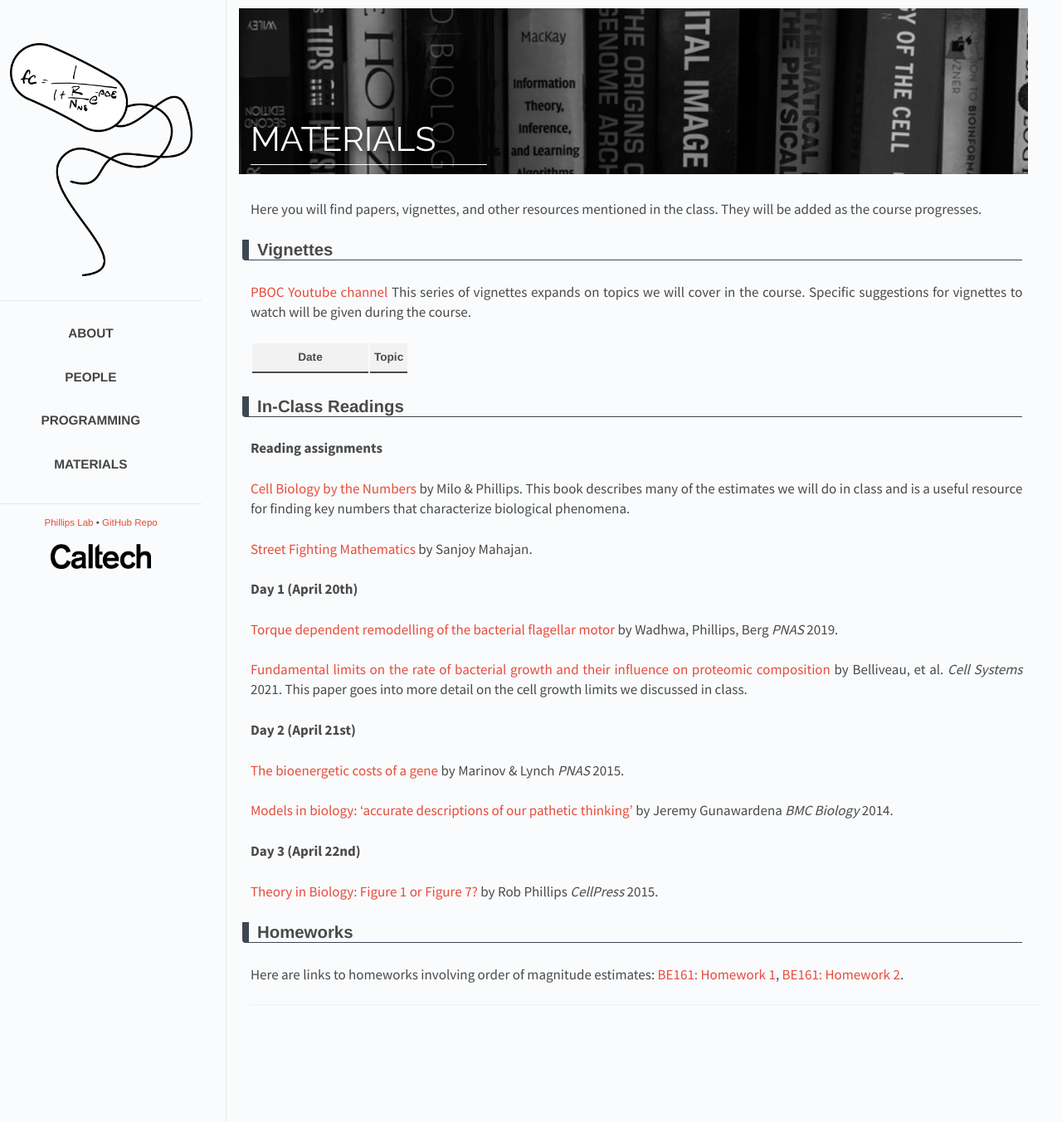
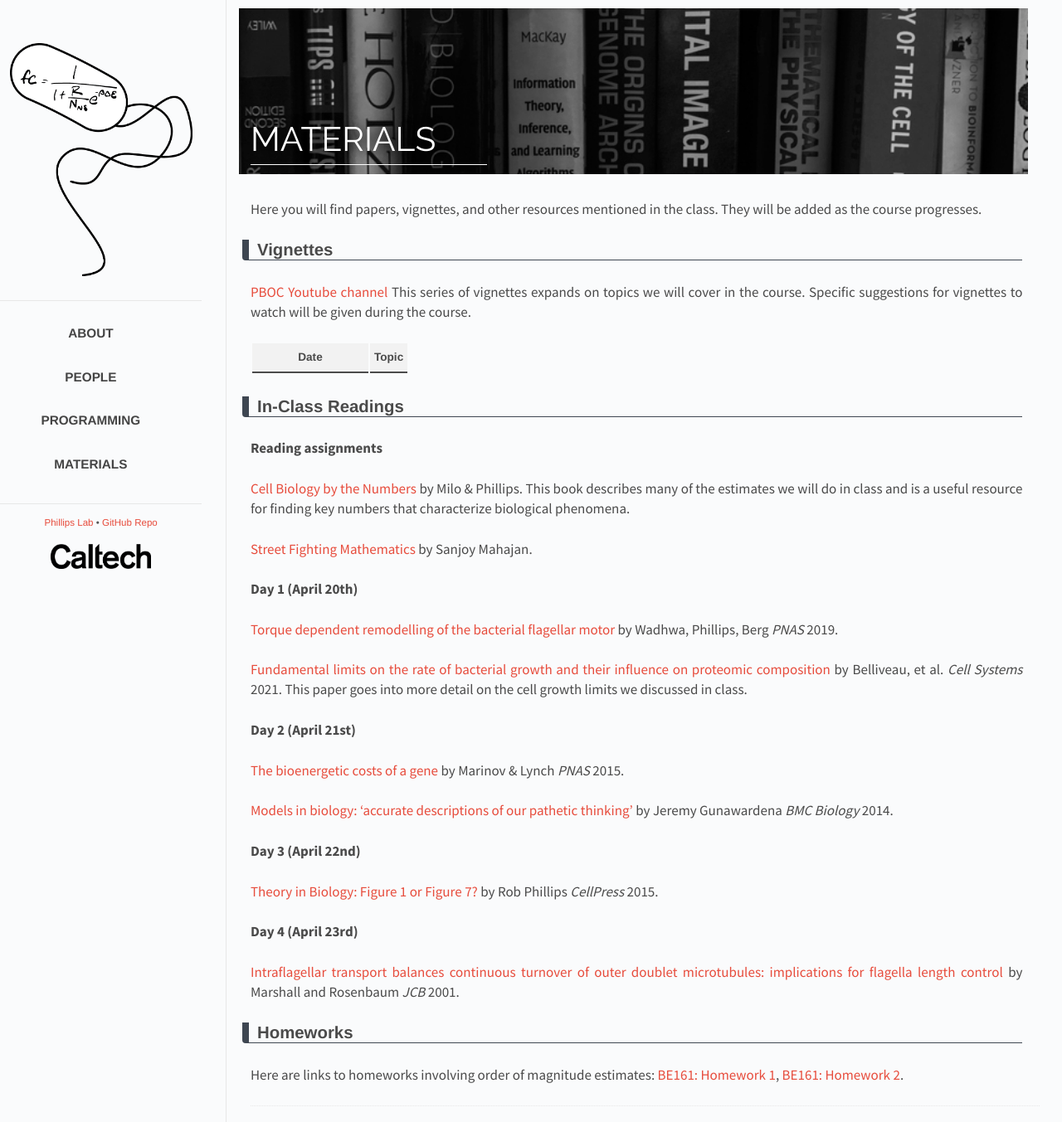
Before and after one commit to RPGroup-PBoC/pboc22_heidelberg, a Jekyll site: the page built from _posts/2022-01-28-materials.md, in a window 1280 px wide. Shown: the whole page at 83% size. Built offline with Jekyll 4.4.1, drawn with Linux system fonts in a browser that asks for light colours.

```diff
--- a/_data/papers.yaml
+++ b/_data/papers.yaml
@@ -41,6 +41,13 @@
    journal: "CellPress"
    year: "2015"
    link: "https://www.cell.com/trends/cell-biology/fulltext/S0962-8924(15)00194-4"
+
+Day 4 (April 23rd):
+ - title: "Intraflagellar transport balances continuous turnover of outer doublet microtubules: implications for flagella length control"
+   author: "Marshall and Rosenbaum"
+   journal: "JCB"
+   year: "2001"
+   link: "https://rupress.org/jcb/article-pdf/155/3/405/1300802/jcb1553405.pdf"
 
 # Day 1 (September 9th):
 #   - title: "The biomass distribution on Earth"
```
